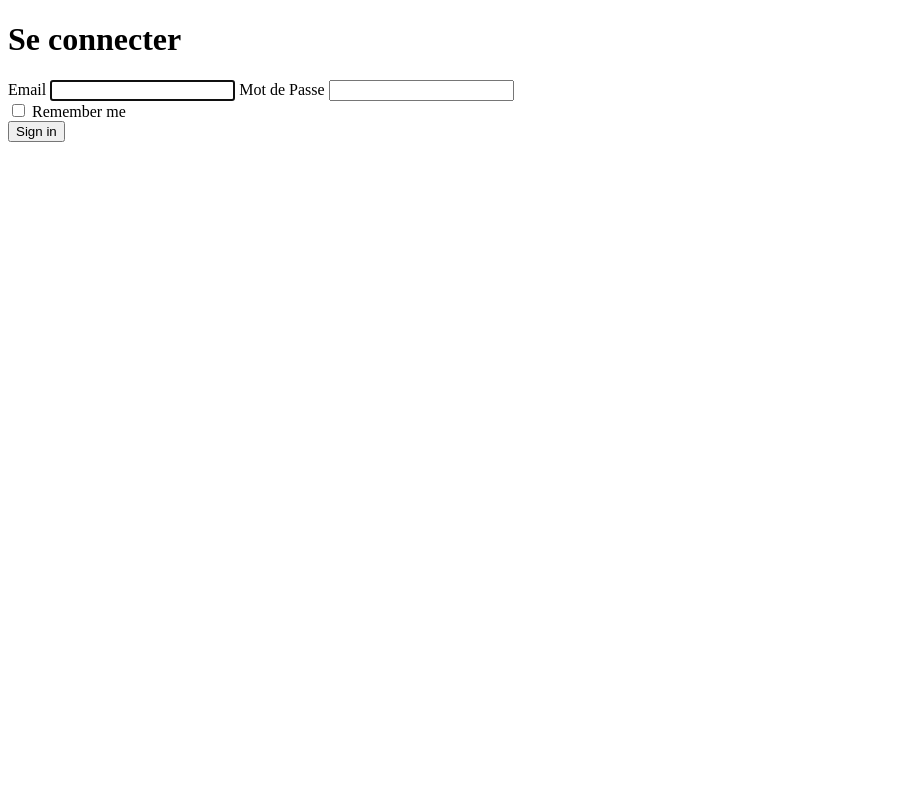
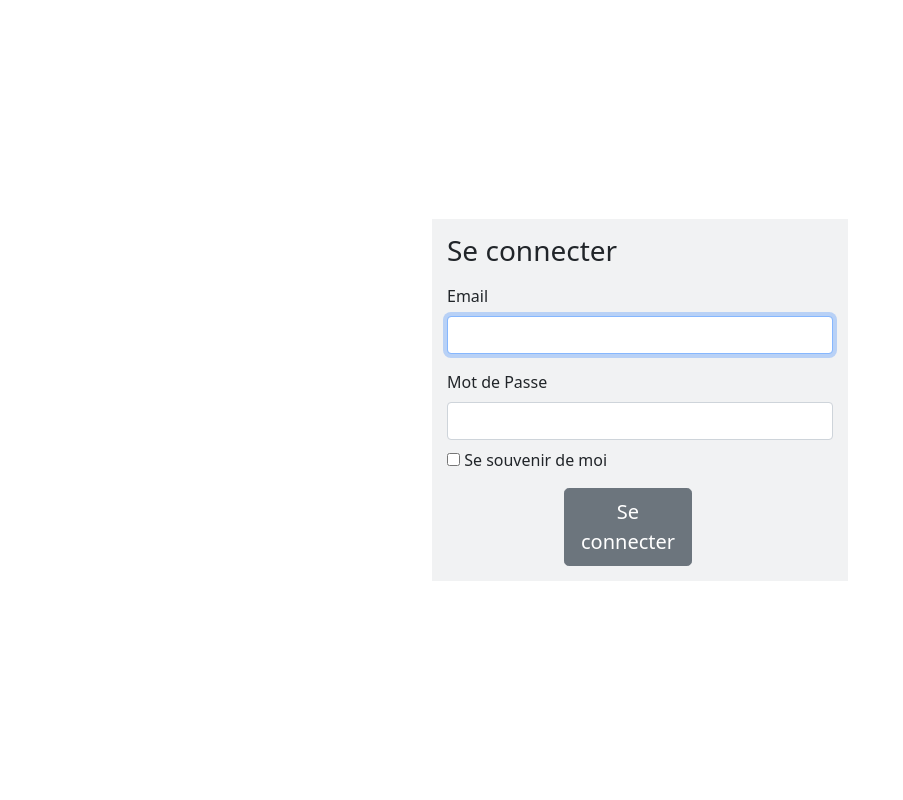
Before and after one commit to SoniaC44/sortir.com, a Symfony app: template templates/security/login.html.twig in a window 1280 px wide. Shown: the whole page, without its empty margins (0-903 px from the left). Run offline with Twig, Linux system fonts and the light colour scheme; the template is opened without the code that fills it, so the values that code supplies are empty; some libraries are stand-ins or nearby versions.

Commit message:
modif base : ajout lien CSS Bootstrap + modif login.html

```diff
--- a/templates/base.html.twig
+++ b/templates/base.html.twig
@@ -2,18 +2,29 @@
 <html>
     <head>
         <meta charset="UTF-8">
-        <title>{% block title %}Welcome!{% endblock %}</title>
+        <title>Sortir.com | {% block title %}Bienvenue !{% endblock %}</title>
         {# Run `composer require symfony/webpack-encore-bundle`
            and uncomment the following Encore helpers to start using Symfony UX #}
         {% block stylesheets %}
+            <link href="https://cdn.jsdelivr.net/npm/bootstrap@5.0.1/dist/css/bootstrap.min.css" rel="stylesheet" integrity="sha384-+0n0xVW2eSR5OomGNYDnhzAbDsOXxcvSN1TPprVMTNDbiYZCxYbOOl7+AMvyTG2x" crossorigin="anonymous">
+            <link rel="stylesheet" href="{{ asset('css/app.css') }}">
             {#{{ encore_entry_link_tags('app') }}#}
         {% endblock %}
 
         {% block javascripts %}
+            <script src="https://cdn.jsdelivr.net/npm/bootstrap@5.0.1/dist/js/bootstrap.bundle.min.js" integrity="sha384-gtEjrD/SeCtmISkJkNUaaKMoLD0//ElJ19smozuHV6z3Iehds+3Ulb9Bn9Plx0x4" crossorigin="anonymous"></script>
             {#{{ encore_entry_script_tags('app') }}#}
         {% endblock %}
     </head>
     <body>
-        {% block body %}{% endblock %}
+        {% block body %}
+
+            {%  if app.user %}
+                <a href="{{ path('app_logout') }}" title="Logout">Logout ({{ app.user.nom }})</a>
+            {% else %}
+                <a href="{{ path('app_login') }}" title="Login">Login</a>
+            {% endif %}
+
+        {% endblock %}
     </body>
 </html>
--- a/templates/security/login.html.twig
+++ b/templates/security/login.html.twig
@@ -1,24 +1,25 @@
 {% extends 'base.html.twig' %}
 
-{% block title %}Log in!{% endblock %}
+{% block title %}Se connecter{% endblock %}
 
 {% block body %}
-<form method="post">
+    <div class="container_fluid row justify-content-center align-items-center m-0 p-3 container_form_login">
+        <form method="post" id="formulaire_login" class="col-sm-12 col-md-8 col-lg-6 col-xl-4">
             {% if error %}
                 <div class="alert alert-danger">{{ error.messageKey|trans(error.messageData, 'security') }}</div>
             {% endif %}
 
             {% if app.user %}
                 <div class="mb-3">
-            You are logged in as {{ app.user.username }}, <a href="{{ path('app_logout') }}">Logout</a>
+                    Vous êtes logué avec {{ app.user.username }}, <a href="{{ path('app_logout') }}">Déconnecter</a>
                 </div>
             {% endif %}
 
             <h1 class="h3 mb-3 font-weight-normal">Se connecter</h1>
-    <label for="inputEmail">Email</label>
-    <input type="email" value="{{ last_username }}" name="email" id="inputEmail" class="form-control" autocomplete="email" required autofocus>
-    <label for="inputPassword">Mot de Passe</label>
-    <input type="password" name="password" id="inputPassword" class="form-control" autocomplete="current-password" required>
+            <label class="form-label" for="inputEmail">Email</label>
+            <input class="form-control mb-3" type="email" value="{{ last_username }}" name="email" id="inputEmail" class="form-control" autocomplete="email" required autofocus>
+            <label class="form-label" for="inputPassword">Mot de Passe</label>
+            <input class="form-control" type="password" name="password" id="inputPassword" class="form-control" autocomplete="current-password" required>
 
             <input type="hidden" name="_csrf_token"
                    value="{{ csrf_token('authenticate') }}"
@@ -28,14 +29,17 @@
                 Uncomment this section and add a remember_me option below your firewall to activate remember me functionality.
                 See https://symfony.com/doc/current/security/remember_me.html
             #}
-    <div class="checkbox mb-3">
+            <div class="checkbox mt-2 mb-3">
                 <label>
-            <input type="checkbox" name="_remember_me"> Remember me
+                    <input type="checkbox" name="_remember_me"> Se souvenir de moi
                 </label>
             </div>
+            <div class="row col-12 justify-content-center">
+                <button class="btn btn-lg btn-secondary col-sm-6 col-lg-4" type="submit">
+                    Se connecter
+                </button>
+            </div>
 
-    <button class="btn btn-lg btn-primary" type="submit">
-        Sign in
-    </button>
         </form>
+    </div>
 {% endblock %}
```
Also changed, not shown: public/css/app.css (added). Lines whose indentation alone changed are shown as unchanged.
